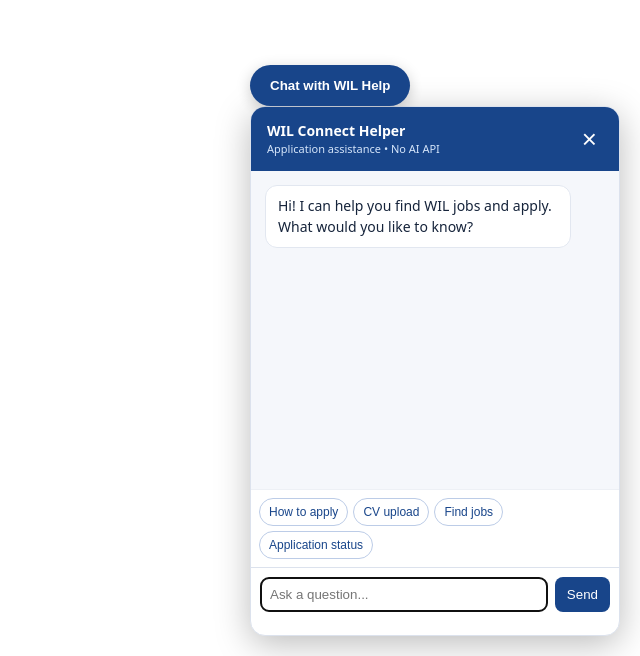
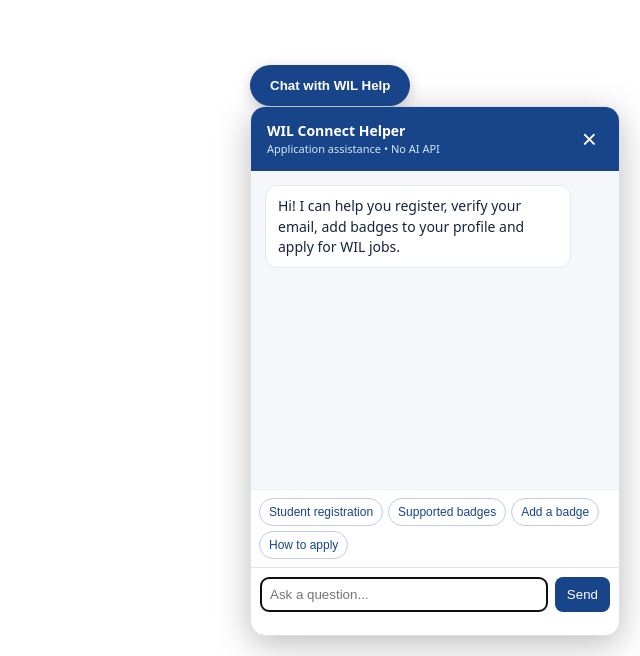
Before and after one commit to jody79154/fixwil, a PHP site: page /wil_connect/student/chat_widget.php in a window 1280 px wide, after a click on "Chat with WIL Help". Shown: the part 144-800 px from the top of the page, without its empty margins (640-1280 px from the left). Run offline with PHP 8.4, Linux system fonts and the light colour scheme.

Commit message:
Show and improve WIL chatbot on student/chat_widget.php

```diff
--- a/student/chat_widget.php
+++ b/student/chat_widget.php
@@ -1,19 +1,20 @@
 <?php
-// Include on pages inside student/ after student authentication.
+// Reusable public and student widget. Set $wilChatBase = '' on root-level pages.
+$wilChatBase = isset($wilChatBase) ? $wilChatBase : '../';
 ?>
-<link rel="stylesheet" href="../css/wil_chatbot.css">
-<div id="wil-chat" class="wil-chat" data-endpoint="chatbot.php">
+<link rel="stylesheet" href="<?php echo htmlspecialchars($wilChatBase, ENT_QUOTES); ?>css/wil_chatbot.css">
+<div id="wil-chat" class="wil-chat" data-endpoint="<?php echo htmlspecialchars($wilChatBase, ENT_QUOTES); ?>chatbot.php">
   <button id="wil-chat-toggle" class="wil-chat-toggle" type="button" aria-controls="wil-chat-panel" aria-expanded="false" aria-label="Open WIL Help">Chat with WIL Help</button>
   <section id="wil-chat-panel" class="wil-chat-panel" hidden aria-label="WIL Connect Helper">
     <header class="wil-chat-header"><div><strong>WIL Connect Helper</strong><small>Application assistance • No AI API</small></div><button id="wil-chat-close" type="button" aria-label="Close chatbot">×</button></header>
-    <div id="wil-chat-history" class="wil-chat-history" role="log" aria-live="polite"><p class="wil-chat-bot">Hi! I can help you find WIL jobs and apply. What would you like to know?</p></div>
+    <div id="wil-chat-history" class="wil-chat-history" role="log" aria-live="polite"><p class="wil-chat-bot">Hi! I can help you register, verify your email, add badges to your profile and apply for WIL jobs.</p></div>
     <div id="wil-chat-suggestions" class="wil-chat-suggestions">
+      <button type="button" data-question="How do I register as a student?">Student registration</button>
+      <button type="button" data-question="Which badges are supported?">Supported badges</button>
+      <button type="button" data-question="How do I add a badge?">Add a badge</button>
       <button type="button" data-question="How do I apply for a job?">How to apply</button>
-      <button type="button" data-question="What CV file can I upload?">CV upload</button>
-      <button type="button" data-question="Where do I find jobs?">Find jobs</button>
-      <button type="button" data-question="How do I check application status?">Application status</button>
     </div>
     <form id="wil-chat-form" class="wil-chat-form"><label class="wil-chat-sr" for="wil-chat-input">Your question</label><input id="wil-chat-input" maxlength="1200" required placeholder="Ask a question..." autocomplete="off"><button type="submit">Send</button></form>
   </section>
 </div>
-<script defer src="../js/wil_chatbot.js"></script>
+<script defer src="<?php echo htmlspecialchars($wilChatBase, ENT_QUOTES); ?>js/wil_chatbot.js"></script>
```
